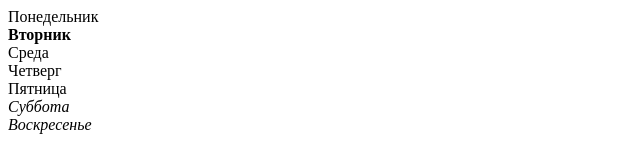
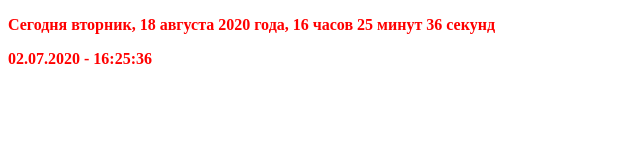
Before and after one commit to olyabor/study_JS-, a plain HTML site: page index.html in a window 1280 px wide. Shown: the whole page, without its empty margins (0-640 px from the left). Drawn offline with Linux system fonts and the light colour scheme.

Commit message:
feat: add a various output of the date and time

```diff
--- a/css/style.css
+++ b/css/style.css
@@ -1,13 +1,6 @@
 .main {
   font: Arial, Helvetica, sans-serif;
   font-size: 16px;
+  font-weight: bold;
+  color: red;
 }
-.weekday {
-  font-style: normal;
-}
-.weekend {
-  font-style: italic;
-}
-.today {
-  font-weight: bold;
-}
--- a/script/script.js
+++ b/script/script.js
@@ -1,23 +1,60 @@
 'use strict';
 let main = document.querySelector('.main');
-let date = new Date();
-console.log(date);
-
-let week = [
-  'Понедельник',
-  'Вторник',
-  'Среда',
-  'Четверг',
-  'Пятница',
-  'Суббота',
-  'Воскресенье',
-];
-
-for (let i = 0; i < week.length; i++) {
-  main.innerHTML += `<div class = ${
-      i > 4 ? 'weekend' : 'weekday'
-    }> ${week[i]}</div>`;
-  if (i === date.getDay() - 1) {
-    main.querySelectorAll('div')[i].classList.add('today');
+//Для минут и секунд
+function end1(n) {
+  if (n % 10 === 1 && n !== 11) {
+    return 'a ';
+  } else if ((n % 10 > 4)||(n > 10 && n < 20) || n % 10 === 0) {
+    return ' ';
+  } else {
+    return 'ы ';
   }
 }
+//Для часов
+function end2(n) {
+  if (n % 10 === 1 && n !== 11) {
+    return ' ';
+  } else   if (n % 10 > 4 || (n > 4 && n < 20) || n % 10 === 0) {
+             return 'ов ';
+           } else {
+             return 'а ';
+           }
+}
+
+let writeDataA = () => {
+  let date = new Date();
+  let year = date.getFullYear(),
+  hours = date.getHours(),
+  minutes = date.getMinutes(),
+  seconds = date.getSeconds();
+
+  return 'Сегодня ' +
+    date.toLocaleString('ru', {
+      weekday: 'long',
+      month: 'long',
+      day: 'numeric',
+    }) + ' ' +
+    year + ' года, ' +
+    hours + ' час' + end2(hours) +
+    minutes + ' минут' + end1(minutes) +
+    seconds + ' секунд' + end1(seconds);
+};
+// let writeDataB = () => {
+//   let date = new Date();
+//   return date.toLocaleDateString() + ' - ' + date.toLocaleTimeString();
+// };
+let addNull = n => n < 10 ? '0' + n : n;
+let writeDataB = () => {
+  let date = new Date();
+  let year = date.getFullYear(),
+    month = date.getMonth(),
+    day = date.getDay(),
+    hours = date.getHours(),
+    minutes = date.getMinutes(),
+    seconds = date.getSeconds();
+  return addNull(day)+'.'+addNull(month)+'.'+year+' - '+addNull(hours)+':'+addNull(minutes)+':'+addNull(seconds);
+};
+
+setInterval(() => {
+  main.innerHTML = `<p>${writeDataA()}</p><p>${writeDataB()}</p>`;
+}, 1000);
```
